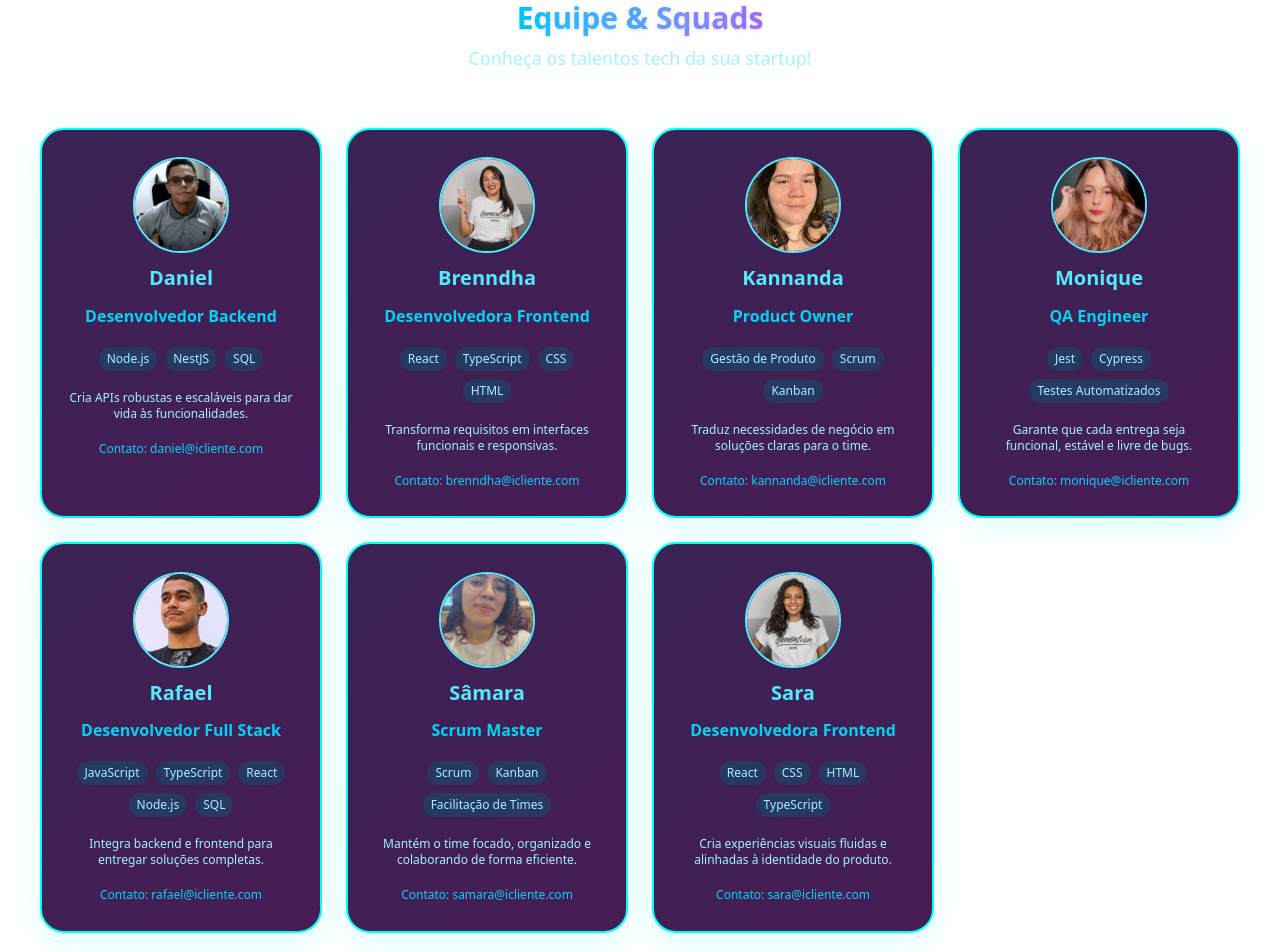
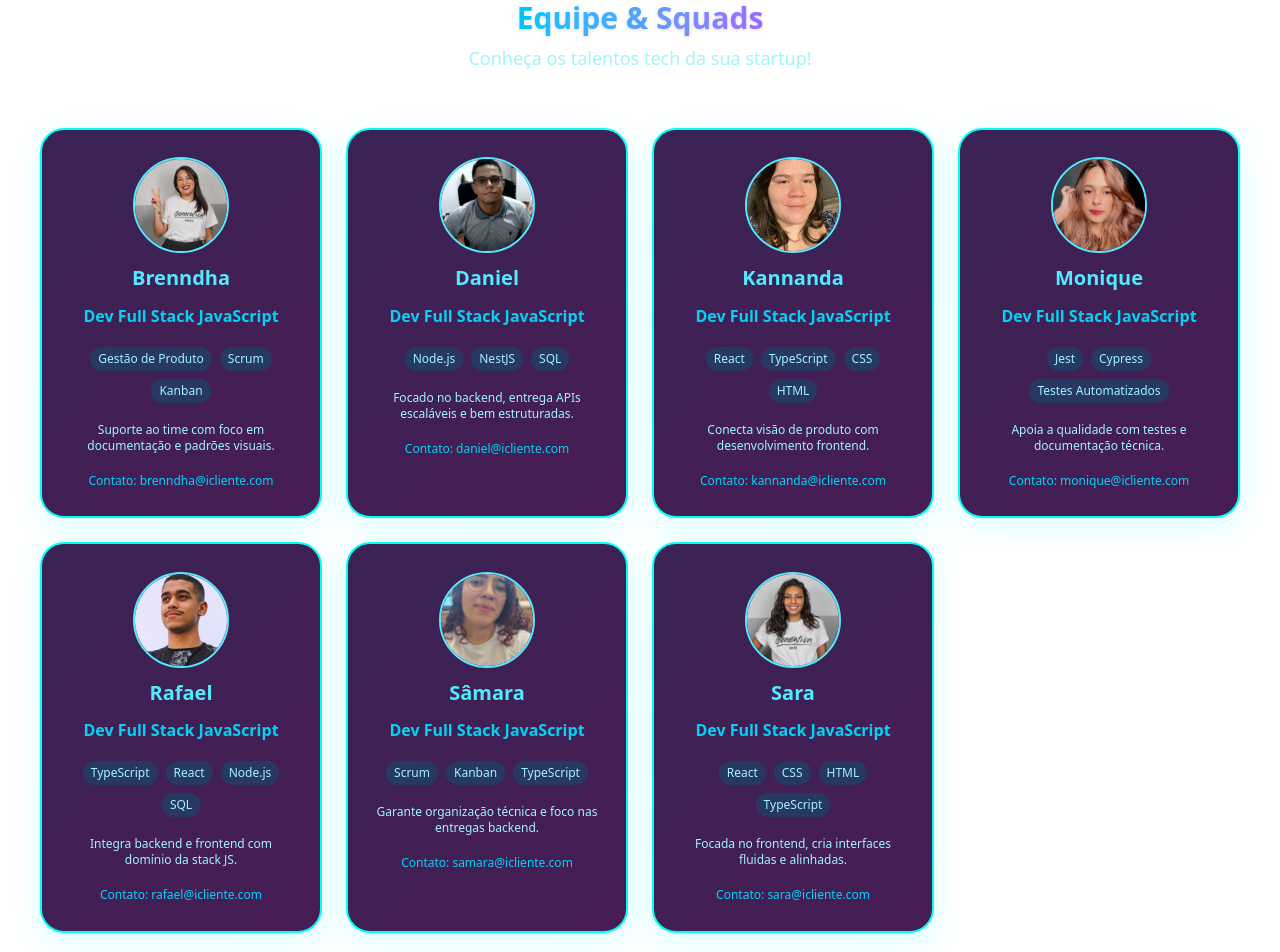
Before and after one commit to Grupo-1-JS07/iCliente-Frontend, a React (Vite) app: page /equipe in a window 1280 px wide. Shown: the top 952 px of the page. Built offline with nearby package versions, Linux system fonts and the light colour scheme.

Commit message:
Update Equipe.tsx

```diff
--- a/src/pages/equipe/Equipe.tsx
+++ b/src/pages/equipe/Equipe.tsx
@@ -17,61 +17,61 @@ interface MembroEquipe {
 
 const equipeFixa: MembroEquipe[] = [
   {
+    nome: 'Brenndha',
+    cargo: 'Dev Full Stack JavaScript',
+    skills: ['Gestão de Produto', 'Scrum', 'Kanban'],
+    contato: 'brenndha@icliente.com',
+    foto: Brenndha,
+    bio: 'Suporte ao time com foco em documentação e padrões visuais.'
+  },
+  {
     nome: 'Daniel',
-    cargo: 'Desenvolvedor Backend',
+    cargo: 'Dev Full Stack JavaScript',
     skills: ['Node.js', 'NestJS', 'SQL'],
     contato: 'daniel@icliente.com',
     foto: Daniel,
-    bio: 'Cria APIs robustas e escaláveis para dar vida às funcionalidades.'
-  },
-  {
-    nome: 'Brenndha',
-    cargo: 'Desenvolvedora Frontend',
-    skills: ['React', 'TypeScript', 'CSS', 'HTML'],
-    contato: 'brenndha@icliente.com',
-    foto: Brenndha,
-    bio: 'Transforma requisitos em interfaces funcionais e responsivas.'
+    bio: 'Focado no backend, entrega APIs escaláveis e bem estruturadas.'
   },
   {
     nome: 'Kannanda',
-    cargo: 'Product Owner',
-    skills: ['Gestão de Produto', 'Scrum', 'Kanban'],
+    cargo: 'Dev Full Stack JavaScript',
+    skills: ['React', 'TypeScript', 'CSS', 'HTML'],
     contato: 'kannanda@icliente.com',
     foto: Kannanda,
-    bio: 'Traduz necessidades de negócio em soluções claras para o time.'
+    bio: 'Conecta visão de produto com desenvolvimento frontend.'
   },
   {
     nome: 'Monique',
-    cargo: 'QA Engineer',
+    cargo: 'Dev Full Stack JavaScript',
     skills: ['Jest', 'Cypress', 'Testes Automatizados'],
     contato: 'monique@icliente.com',
     foto: Monique,
-    bio: 'Garante que cada entrega seja funcional, estável e livre de bugs.'
+    bio: 'Apoia a qualidade com testes e documentação técnica.'
   },
   {
     nome: 'Rafael',
-    cargo: 'Desenvolvedor Full Stack',
-    skills: ['JavaScript', 'TypeScript', 'React', 'Node.js', 'SQL'],
+    cargo: 'Dev Full Stack JavaScript',
+    skills: [ 'TypeScript', 'React', 'Node.js', 'SQL'],
     contato: 'rafael@icliente.com',
     foto: Rafael,
-    bio: 'Integra backend e frontend para entregar soluções completas.'
+    bio: 'Integra backend e frontend com domínio da stack JS.'
   },
   {
     nome: 'Sâmara',
-    cargo: 'Scrum Master',
-    skills: ['Scrum', 'Kanban', 'Facilitação de Times'],
+    cargo: 'Dev Full Stack JavaScript',
+    skills: ['Scrum', 'Kanban', 'TypeScript'],
     contato: 'samara@icliente.com',
     foto: Samara,
-    bio: 'Mantém o time focado, organizado e colaborando de forma eficiente.'
+    bio: 'Garante organização técnica e foco nas entregas backend.'
   },
   {
     nome: 'Sara',
-    cargo: 'Desenvolvedora Frontend',
+    cargo: 'Dev Full Stack JavaScript',
     skills: ['React', 'CSS', 'HTML', 'TypeScript'],
     contato: 'sara@icliente.com',
     foto: fotoSara,
-    bio: 'Cria experiências visuais fluidas e alinhadas à identidade do produto.'
-  }
+    bio: 'Focada no frontend, cria interfaces fluidas e alinhadas.'
+  },
 ];
 
 export default function Equipe() {
```
